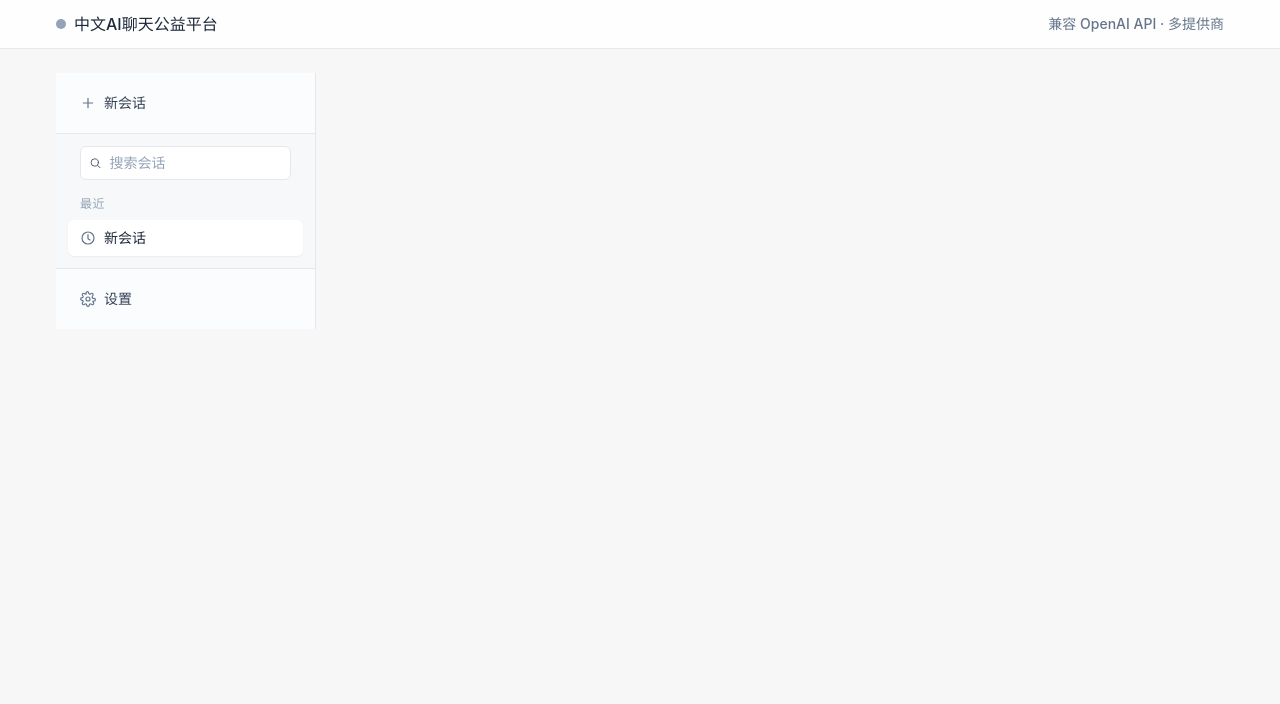
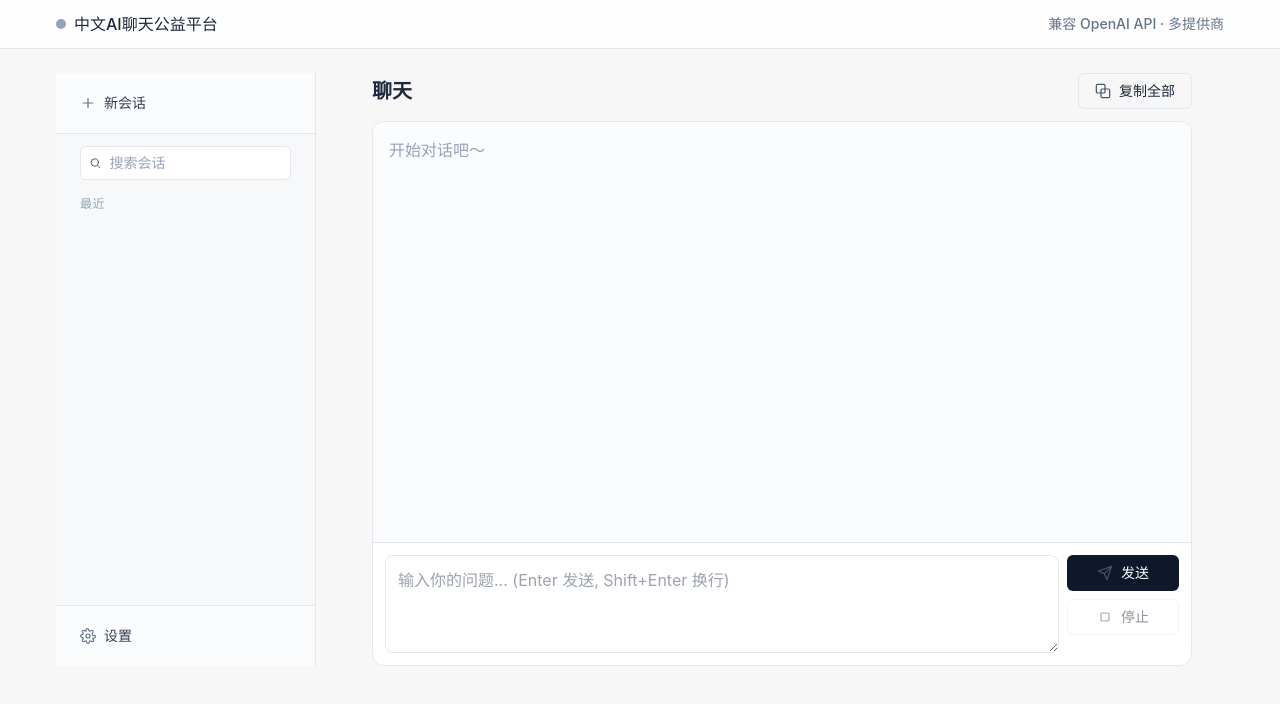
Before and after one commit to ustc21xyx/AI-chat-platform, a Next.js app: page /chat in a window 1280 px wide. Before the commit this address had no page. Shown: the top 704 px of the page. Built offline with nearby package versions, Linux system fonts and the light colour scheme.

Commit message:
feat(chat UX): homepage is a blank temp conversation (not listed, no deep-link); only create real conversation after first message; Sidebar new chat goes to /chat without creating; Provider supports null active and no auto-create

```diff
--- a/app/chat/page.tsx
+++ b/app/chat/page.tsx
@@ -1,21 +1,132 @@
 "use client"
 
-import { useEffect } from 'react'
-import { useRouter } from 'next/navigation'
-import { useConversations } from '@/components/state/conversations'
+import React, { useRef, useState } from 'react'
+import { Button } from '@/components/ui/button'
+import MessageBubble from '@/components/chat/MessageBubble'
+import { IconCopy as Copy, IconSend as Send, IconStop as Square } from '@/components/ui/icons'
+import { useConversations, type ChatMessage } from '@/components/state/conversations'
+
+const copyText = async (text: string) => { try { await navigator.clipboard.writeText(text) } catch {} }
 
 export default function ChatPage() {
-  const router = useRouter()
-  const { active, createConversation } = useConversations()
+  const { createConversation, setActive, setMessagesForActive, generateTitleForActive } = useConversations()
+  // 临时消息：未入库的“空白会话”内容
+  const [tempMessages, setTempMessages] = useState<ChatMessage[]>([])
+  const [input, setInput] = useState('')
+  const [isStreaming, setIsStreaming] = useState(false)
+  const abortRef = useRef<AbortController | null>(null)
 
-  useEffect(() => {
-    if (active?.id) {
-      router.replace(`/chat/${active.id}`)
-    } else {
-      const conv = createConversation()
-      router.replace(`/chat/${conv.id}`)
+  const streamFrom = async (base: ChatMessage[]) => {
+    setIsStreaming(true)
+    const controller = new AbortController()
+    abortRef.current = controller
+    try {
+      const res = await fetch('/api/mock-chat', { method: 'POST', headers: { 'Content-Type': 'application/json' }, body: JSON.stringify({ messages: base }), signal: controller.signal })
+      if (!res.ok || !res.body) throw new Error('网络错误')
+      const reader = res.body.getReader(); const decoder = new TextDecoder('utf-8')
+      while (true) {
+        const { done, value } = await reader.read(); if (done) break
+        const chunk = decoder.decode(value, { stream: true }); const lines = chunk.split('\n')
+        for (const line of lines) {
+          const trimmed = line.trim(); if (!trimmed.startsWith('data:')) continue
+          const data = trimmed.replace(/^data:\s*/, '')
+          if (data === '[DONE]') { setIsStreaming(false); abortRef.current = null; return }
+          try {
+            const delta = JSON.parse(data) as { content?: string }
+            const text = delta.content ?? ''
+            // 临时会话期间，直接拼接最后一个助手消息
+            setTempMessages(prev => {
+              const copy = [...prev]
+              const last = copy[copy.length - 1]
+              if (last && last.role === 'assistant') last.content += text
+              return copy
+            })
+          } catch {}
+        }
+      }
+    } catch {
+      setIsStreaming(false); abortRef.current = null
     }
-  }, [active?.id])
+  }
 
-  return null
+  const ensureRealConversation = () => {
+    // 创建真实会话，把 tempMessages 灌入 Provider 并设为 active
+    const conv = createConversation()
+    setActive(conv.id)
+    setMessagesForActive(tempMessages)
+    // 触发命名（基于第一条用户消息）
+    setTimeout(() => generateTitleForActive(), 0)
+    return conv
+  }
+
+  const handleSend = async () => {
+    if (!input.trim() || isStreaming) return
+    const userMsg: ChatMessage = { role: 'user', content: input }
+    const base = [...tempMessages, userMsg]
+    setTempMessages([...base, { role: 'assistant', content: '' }])
+    setInput('')
+    // 首次发送时，创建“真实会话”并把当前临时消息同步进去
+    ensureRealConversation()
+    streamFrom(base)
+  }
+
+  const handleStop = () => { abortRef.current?.abort(); setIsStreaming(false); abortRef.current = null }
+
+  const copyAll = async () => {
+    const text = tempMessages.map(m => `${m.role === 'user' ? '你' : '助手'}：${m.content}`).join('\n')
+    try { await navigator.clipboard.writeText(text) } catch {}
+  }
+
+  return (
+    <main>
+      <div className="flex items-center justify-between mb-3">
+        <h1 className="text-xl font-semibold">聊天</h1>
+        <Button variant="outline" onClick={copyAll} className="gap-2"><Copy size={16}/> 复制全部</Button>
+      </div>
+
+      <div className="border rounded-xl min-h-[520px] bg-white overflow-hidden">
+        <div className="p-4 h-[420px] overflow-auto bg-slate-50/60">
+          {tempMessages.length === 0 && (
+            <div className="text-slate-400">开始对话吧～</div>
+          )}
+          {tempMessages.map((m, idx) => (
+            <MessageBubble
+              key={idx}
+              role={m.role}
+              content={m.content}
+              onCopy={() => copyText(m.content)}
+              onRetry={() => {
+                if (m.role === 'assistant') {
+                  const until = tempMessages.slice(0, idx)
+                  setTempMessages([...until, { role: 'assistant', content: '' }])
+                  streamFrom(until)
+                }
+              }}
+              onDelete={() => {
+                const cp = [...tempMessages]
+                cp.splice(idx,1)
+                setTempMessages(cp)
+              }}
+            />
+          ))}
+        </div>
+        <div className="border-t p-3">
+          <div className="flex gap-2 items-start">
+            <textarea
+              value={input}
+              onChange={(e) => setInput(e.target.value)}
+              onKeyDown={(e) => { if (e.key === 'Enter' && !e.shiftKey) { e.preventDefault(); handleSend(); } }}
+              placeholder="输入你的问题... (Enter 发送, Shift+Enter 换行)"
+              rows={3}
+              className="flex-1 p-3 border rounded-lg"
+            />
+            <div className="flex flex-col gap-2 w-28">
+              <Button onClick={handleSend} disabled={isStreaming} className="gap-2"><Send size={16}/> 发送</Button>
+              <Button onClick={handleStop} disabled={!isStreaming} variant="outline" className="gap-2"><Square size={16}/> 停止</Button>
+            </div>
+          </div>
+        </div>
+      </div>
+    </main>
+  )
 }
--- a/components/layout/Sidebar.tsx
+++ b/components/layout/Sidebar.tsx
@@ -5,20 +5,25 @@ import { useConversations } from '@/components/state/conversations'
 import { IconPlus as Plus, IconSearch as Search, IconClock as Clock, IconSettings as Settings } from '@/components/ui/icons'
 
 export default function Sidebar() {
-  const { conversations, activeId, createConversation, setActive, renameConversation, deleteConversation } = useConversations()
+  const { conversations, activeId, setActive, renameConversation, deleteConversation } = useConversations()
   const [query, setQuery] = React.useState('')
   const filtered = conversations.filter(c => (c.title || '').toLowerCase().includes(query.toLowerCase()))
 
   return (
     <aside className="hidden lg:flex lg:flex-col border-r bg-slate-50/60">
       <div className="p-3 border-b bg-white/60">
-        <button
-          onClick={() => createConversation()}
+        <a
+          href="/chat"
           className="group relative flex items-center gap-2 px-3 py-2 rounded-md text-slate-700 hover:bg-white hover:shadow-sm transition"
+          onClick={(e) => {
+            e.preventDefault()
+            setActive(null) // 进入空白会话
+            window.history.pushState({}, '', '/chat')
+          }}
         >
           <Plus size={16} className="text-slate-500 group-hover:text-slate-700" />
           <span className="text-sm">新会话</span>
-        </button>
+        </a>
       </div>
       <div className="p-3 space-y-2 flex-1 overflow-auto">
         <div className="px-3">
@@ -30,17 +35,18 @@ export default function Sidebar() {
         <div className="pt-2 text-xs uppercase tracking-wider text-slate-400 px-3">最近</div>
         <div className="space-y-1">
           {filtered.map((c) => (
-            <div key={c.id} className={`group relative flex items-center justify-between gap-2 px-3 py-2 rounded-md hover:bg-white hover:shadow-sm transition cursor-pointer ${activeId === c.id ? 'bg-white shadow-sm' : ''}`}>
-              <div className="flex items-center gap-2 min-w-0" onClick={() => setActive(c.id)}>
+            <div key={c.id} className={`group relative flex items-center justify-between gap-2 px-3 py-2 rounded-md hover:bg-white hover:shadow-sm transition ${activeId === c.id ? 'bg-white shadow-sm' : ''}`}>
+              <a href={`/chat/${c.id}`} className="flex items-center gap-2 min-w-0 flex-1" onClick={() => { setActive(c.id) }}>
                 <Clock size={16} className="text-slate-500 group-hover:text-slate-700" />
                 <span className="text-sm truncate">{c.title || '未命名会话'}</span>
-              </div>
+              </a>
               <div className="opacity-0 group-hover:opacity-100 transition flex items-center gap-1">
-                <button className="text-xs text-slate-500 hover:text-slate-700" onClick={() => {
+                <button className="text-xs text-slate-500 hover:text-slate-700" onClick={(ev) => {
+                  ev.preventDefault()
                   const t = prompt('重命名会话', c.title)
                   if (t != null) renameConversation(c.id, t)
                 }}>改名</button>
-                <button className="text-xs text-red-500 hover:text-red-600" onClick={() => deleteConversation(c.id)}>删除</button>
+                <button className="text-xs text-red-500 hover:text-red-600" onClick={(ev) => { ev.preventDefault(); deleteConversation(c.id) }}>删除</button>
               </div>
             </div>
           ))}
--- a/components/state/conversations.tsx
+++ b/components/state/conversations.tsx
@@ -17,7 +17,7 @@ export type ConversationsContextValue = {
   active: Conversation | null
   // actions
   createConversation: (title?: string) => Conversation
-  setActive: (id: string) => void
+  setActive: (id: string | null) => void
   renameConversation: (id: string, title: string) => void
   deleteConversation: (id: string) => void
   // message operations on active conversation
@@ -46,18 +46,11 @@ export function ConversationsProvider({ children }: { children: React.ReactNode
       if (raw) {
         const parsed = JSON.parse(raw) as { conversations: Conversation[]; activeId: string | null }
         setConversations(parsed.conversations || [])
-        setActiveId(parsed.activeId || (parsed.conversations?.[0]?.id ?? null))
+        setActiveId(parsed.activeId ?? null)
       } else {
-        // initialize with an empty conversation
-        const conv: Conversation = {
-          id: genId(),
-          title: '新会话',
-          messages: [],
-          createdAt: Date.now(),
-          updatedAt: Date.now(),
-        }
-        setConversations([conv])
-        setActiveId(conv.id)
+        // 初始保持空列表与空激活，首页显示空白会话
+        setConversations([])
+        setActiveId(null)
       }
     } catch {}
   }, [])
@@ -78,7 +71,7 @@ export function ConversationsProvider({ children }: { children: React.ReactNode
     return conv
   }
 
-  const setActive = (id: string) => {
+  const setActive = (id: string | null) => {
     setActiveId(id)
   }
 
```
